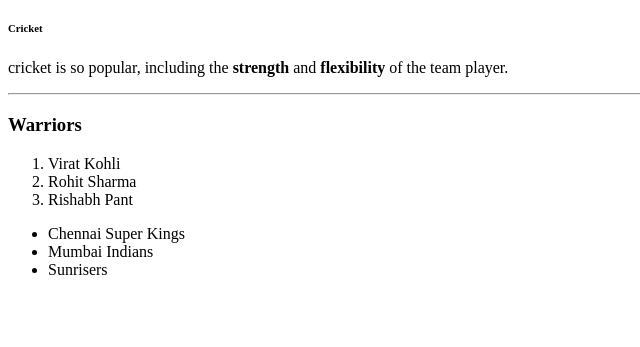
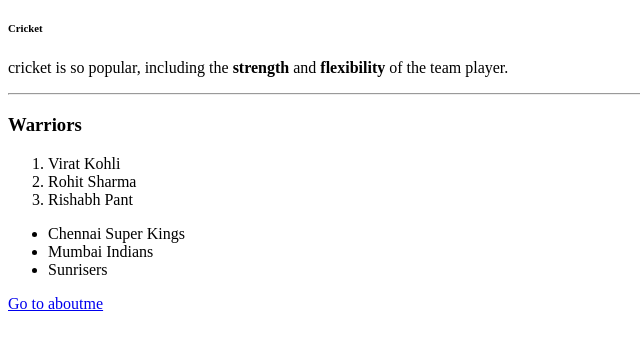
Before and after one commit to 44-563-Web-Apps-S23/44563-webapps-assignment-3-S559249, a plain HTML site: page index.html in a window 1280 px wide. Shown: the part 61-408 px from the top of the page, without its empty margins (0-640 px from the left). Drawn offline with Linux system fonts and the light colour scheme.

Commit message:
Update index.html

```diff
--- a/index.html
+++ b/index.html
@@ -26,5 +26,5 @@
             <li>Mumbai Indians</li>
             <li>Sunrisers</li>
         </ul>
-
+        <a href="aboutme.html">Go to aboutme</a>
 </html>
```
